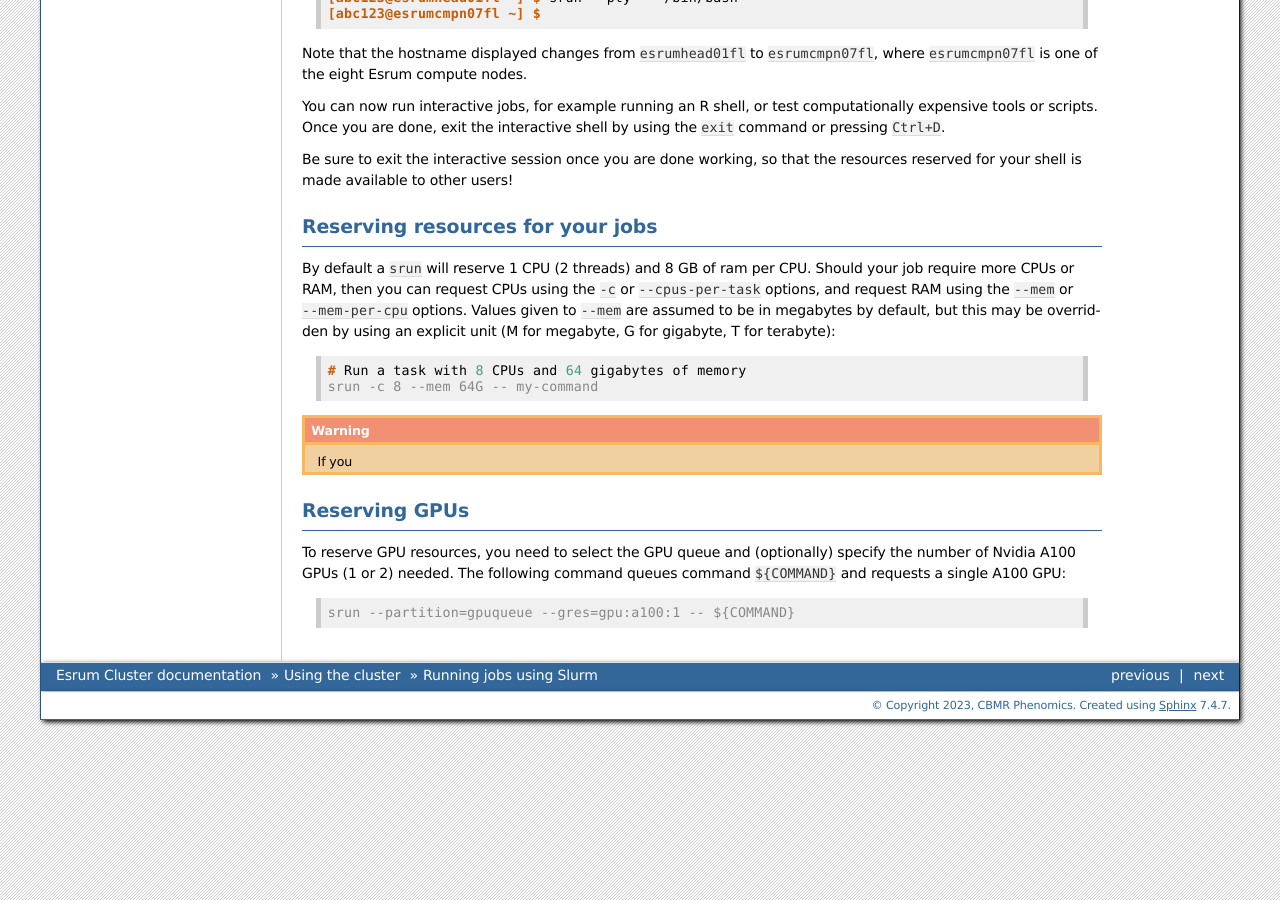
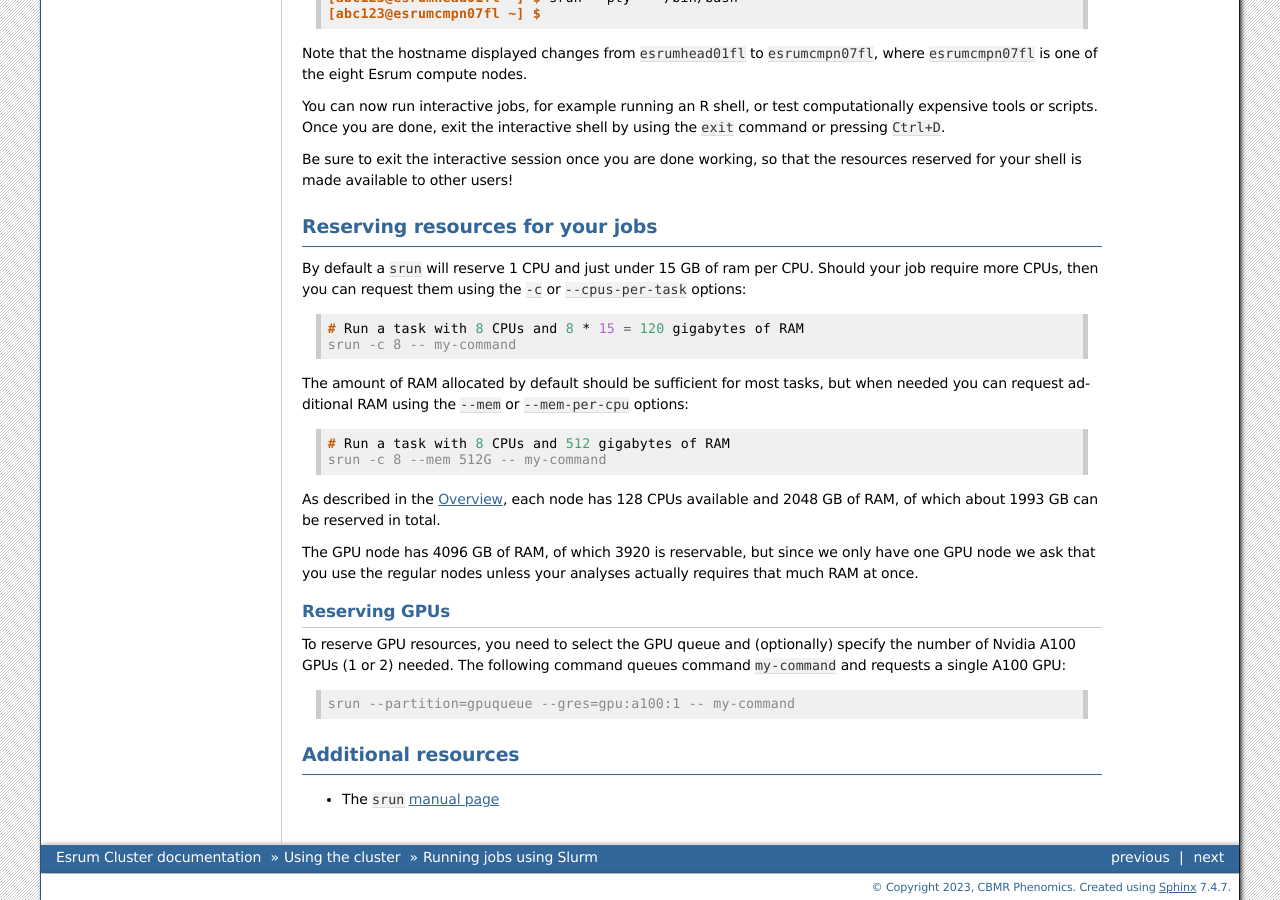
Before and after one commit to cbmrphenomics/cbmrphenomics.github.io, a Sphinx documentation site: the page built from esrum/source/usage/running_jobs.rst, in a window 1280 px wide and 900 px high, scrolled down 1561 px. Built offline with Sphinx 7.4.7, drawn with Linux system fonts in a browser that asks for light colours; some of the changed text lies outside the part shown.

Commit message:
expand on running jobs

```diff
--- a/esrum/source/usage/running_jobs.rst
+++ b/esrum/source/usage/running_jobs.rst
@@ -10,10 +10,10 @@ describes how to how to run basic jobs, how to start an interactive
 shell on a compute node, and how to reserve the needed resources for
 your tasks.
 
-It is strongly recommended that you run tmux_ or a similar tool before
-starting tasks using ``srun``, in order to ensure that your work is not
-interrupted if you lose connection to the server or need to turn off
-your PC. See the :ref:`tmux_page` page for a short tutorial.
+If you need to run a number of similar jobs in parallel, for example
+genotyping a set of samples or mapping FASTQ files to a reference
+genome, then the ``sbatch`` can be used to automatically queue multiple
+jobs. See the :ref:`page_batch_jobs` for more information.
 
 .. warning::
 
@@ -96,34 +96,49 @@ users!
  Reserving resources for your jobs
 ***********************************
 
-By default a ``srun`` will reserve 1 CPU (2 threads) and 8 GB of ram per
-CPU. Should your job require more CPUs or RAM, then you can request CPUs
-using the ``-c`` or ``--cpus-per-task`` options, and request RAM using
-the ``--mem`` or ``--mem-per-cpu`` options. Values given to ``--mem``
-are assumed to be in megabytes by default, but this may be overridden by
-using an explicit unit (M for megabyte, G for gigabyte, T for terabyte):
+By default a ``srun`` will reserve 1 CPU and just under 15 GB of ram per
+CPU. Should your job require more CPUs, then you can request them using
+the ``-c`` or ``--cpus-per-task`` options:
 
 .. code::
 
-   # Run a task with 8 CPUs and 64 gigabytes of memory
-   srun -c 8 --mem 64G -- my-command
+   # Run a task with 8 CPUs and 8 * 15 = 120 gigabytes of RAM
+   srun -c 8 -- my-command
 
-.. warning::
+The amount of RAM allocated by default should be sufficient for most
+tasks, but when needed you can request additional RAM using the
+``--mem`` or ``--mem-per-cpu`` options:
 
-   If you
+.. code::
 
-****************
- Reserving GPUs
-****************
+   # Run a task with 8 CPUs and 512 gigabytes of RAM
+   srun -c 8 --mem 512G -- my-command
+
+As described in the :ref:`page_overview`, each node has 128 CPUs
+available and 2048 GB of RAM, of which about 1993 GB can be reserved in
+total.
+
+The GPU node has 4096 GB of RAM, of which 3920 is reservable, but since
+we only have one GPU node we ask that you use the regular nodes unless
+your analyses actually requires that much RAM at once.
+
+Reserving GPUs
+==============
 
 To reserve GPU resources, you need to select the GPU queue and
 (optionally) specify the number of Nvidia A100 GPUs (1 or 2) needed. The
-following command queues command ``${COMMAND}`` and requests a single
+following command queues command ``my-command`` and requests a single
 A100 GPU:
 
 .. code::
 
-   srun --partition=gpuqueue --gres=gpu:a100:1 -- ${COMMAND}
+   srun --partition=gpuqueue --gres=gpu:a100:1 -- my-command
+
+**********************
+ Additional resources
+**********************
+
+-  The ``srun`` `manual page <https://slurm.schedmd.com/srun.html>`_
 
 .. _slurm: https://slurm.schedmd.com/overview.html
 
```
Also changed, not shown: other parts of esrum/source/usage/running_jobs.rst (+3 -3 lines).
